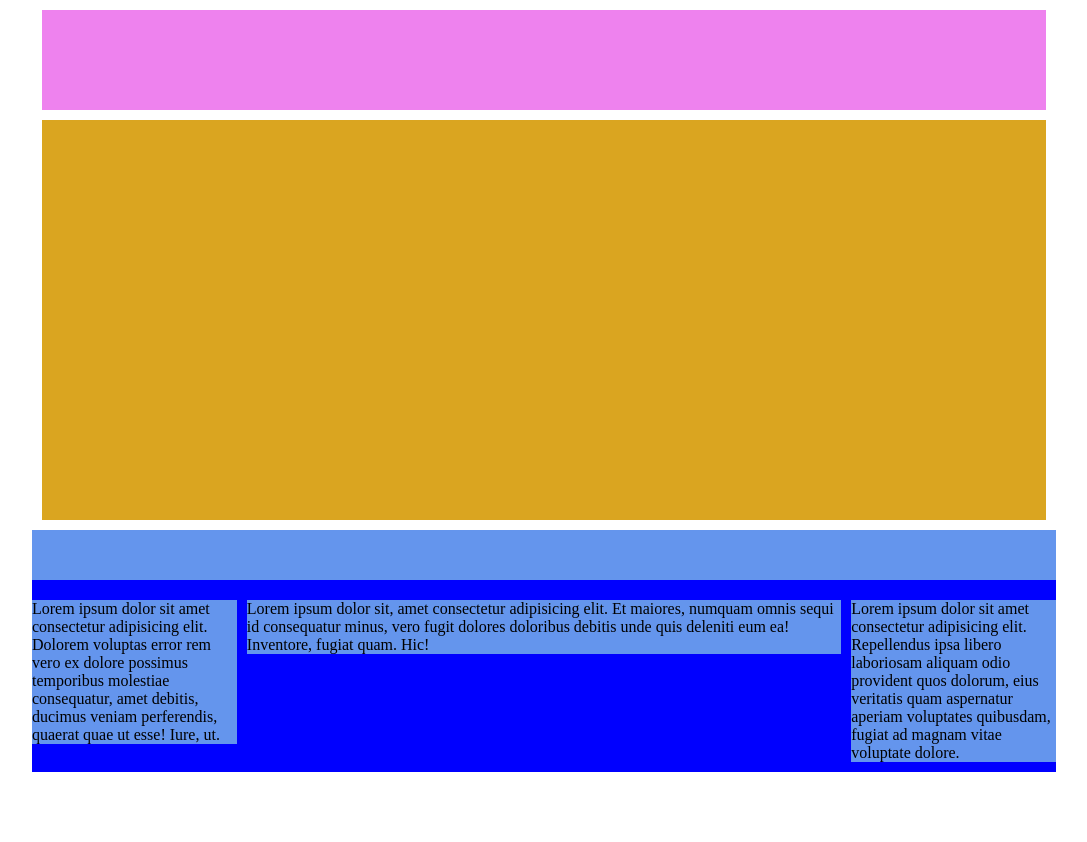
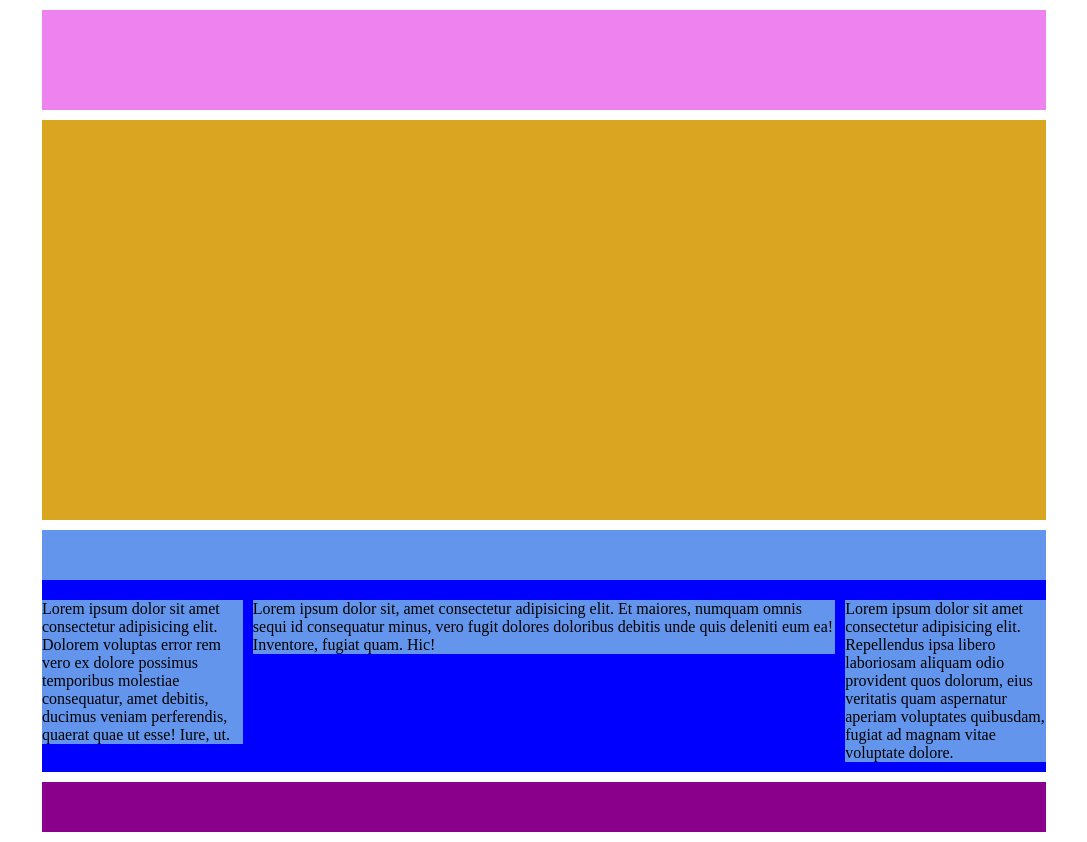
Before and after one commit to marianomarchionna/htmlcss-struttura-wp, a plain HTML site: page index.html in a window 1280 px wide. Shown: the whole page, without its empty margins (96-1183 px from the left). Before the commit the page ends 800 px from the top, so only its background shows below. Drawn offline with Linux system fonts and the light colour scheme.

Commit message:
Footer completato

```diff
--- a/css/style.css
+++ b/css/style.css
@@ -14,7 +14,7 @@
     width: 80%;
     margin: 0 auto;
 }
-/*common*/
+/*fine common*/
 
 header{
     background-color: violet;
@@ -31,6 +31,7 @@ header{
 /*parte esercizio con float*/
 .main{
     background-color: blue;
+    margin: 10px;
 }
 
 .title{
@@ -54,3 +55,10 @@ header{
     margin: 10px;
     width: calc((100% / 5)*3 - 20px);
 }
+/*fine float*/
+
+footer{
+    background-color: darkmagenta;
+    height: 50px;
+    margin: 10px;
+}
```
